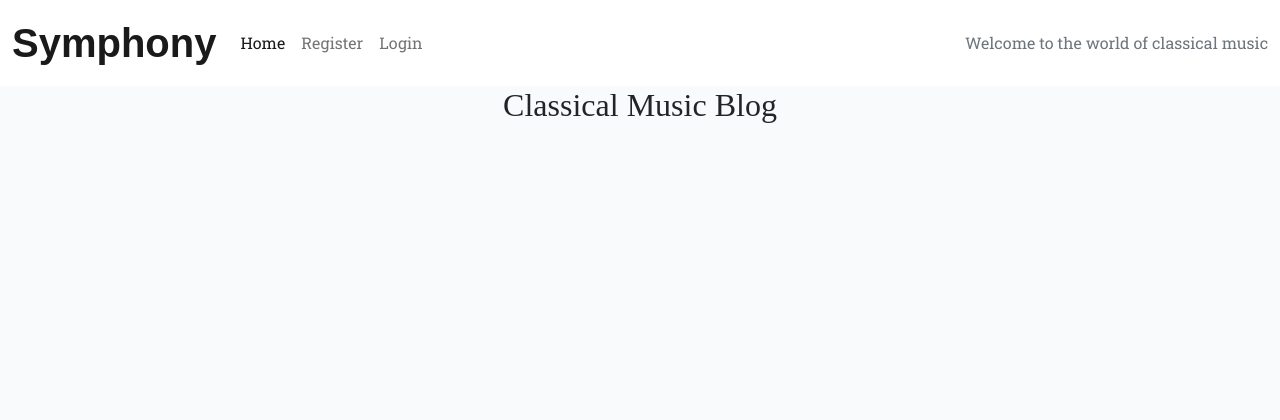
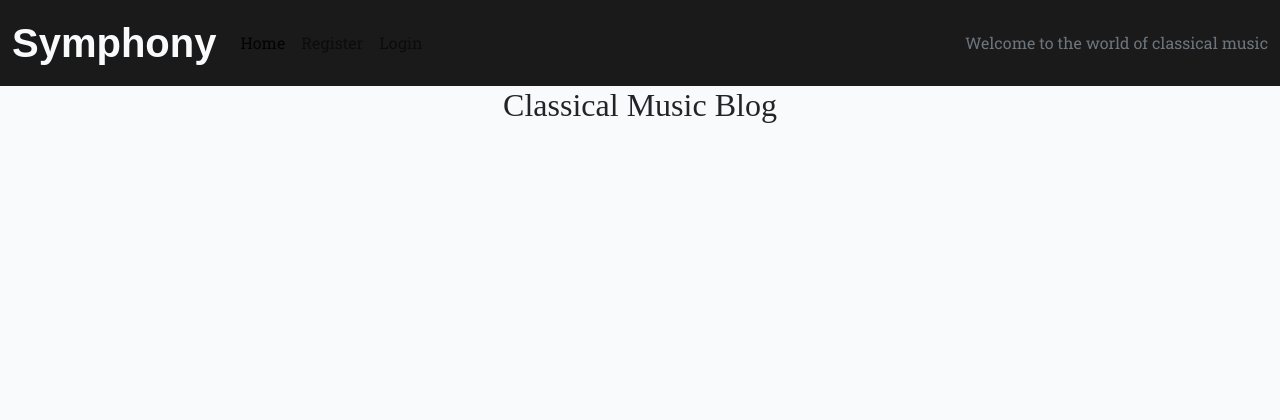
Before and after one commit to Caitriona71/symphonyblogcb, a Django app: page / in a window 1280 px wide. Shown: the top 420 px of the page. Run offline with Django 3.2, Linux system fonts and the light colour scheme; data that the repository does not hold is empty; some web fonts are replaced.

Commit message:
Remove bg-white from navbar in base.html

```diff
--- a/static/css/style.css
+++ b/static/css/style.css
@@ -10,7 +10,7 @@
     font-family: Mea Culpa, sans-serif;
     font-size: 2.5rem;
     font-weight: 700;
-    color: #1a1a1a;
+    color: #F9FAFC;
 }
 
 .thin {
@@ -32,6 +32,7 @@
 .navbar {
     background-color: #1a1a1a;
     font-family: Roboto Slab, serif;
+    text-decoration-color: #F9FAFC;
 }
 
 .card {
@@ -82,8 +83,7 @@
     color: #1a1a1a;
 }
 
-.post-link:hover,
-.page-link {
+.post-link:hover {
     color: #6b6b6b;
 }
 
@@ -159,7 +159,7 @@
 
 .page-link:hover {
     background-color: #F9FAFC;
-    color: #1a1a1a;
+    color: #6b6b6b;;
     border: none;
 }
 
--- a/templates/base.html
+++ b/templates/base.html
@@ -30,7 +30,7 @@
 
     <!-- Navigation -->
 
-    <nav class="navbar navbar-expand-lg navbar-light bg-white">
+    <nav class="navbar navbar-expand-lg navbar-light">
         <div class="container-fluid">
             <!-- Brand -->
             <a class="navbar-brand" href="{% url 'home' %}"><span class="brand">Symphony</span></a>
```
